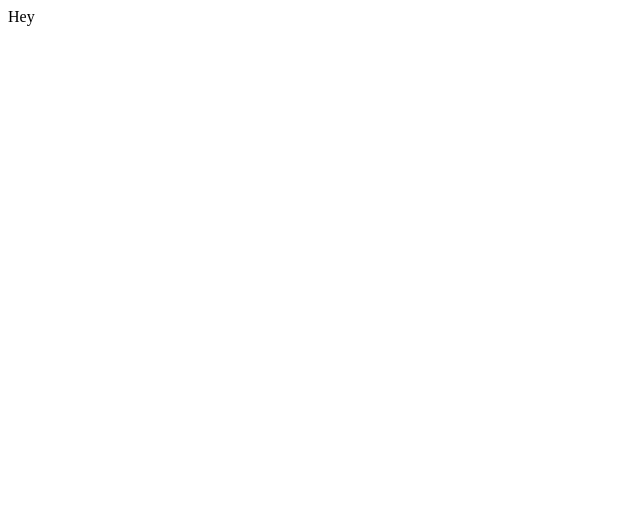
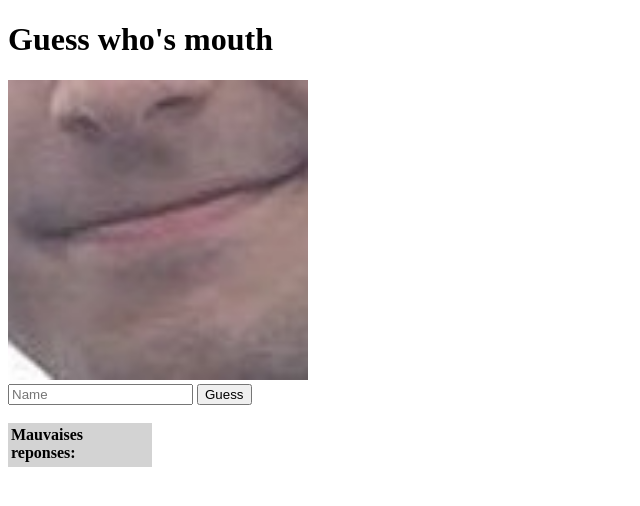
Before and after one commit to ChristianThibeault/GuessWhosMouth, a plain HTML site: page main.html in a window 1280 px wide. Shown: the whole page, without its empty margins (0-640 px from the left). Drawn offline with Linux system fonts and the light colour scheme.

Commit message:
Main Page Rough Draft

```diff
--- a/main.html
+++ b/main.html
@@ -1,7 +1,61 @@
 <!DOCTYPE html>
+<html>
 
-<html>
-  <body>
-    Hey
-  </body>
+<head>
+    <title>
+        Guess who's mouth
+    </title>
+
+
+
+</head>
+
+
+<body>
+
+<h1>Guess who's mouth </h1>
+
+
+<div id="ImageMouth">
+    <img src="./Pictures/chad_ZOOM.jpg" width="300px" height="300px">
+</div>
+
+
+
+<form id="frm1" onsubmit="slowlyzoomout();return false;">
+    <input type="text" placeholder="Name" name="Mouthname">
+    <button>Guess</button>
+</form>
+
+
+
+
+<div style="text-align:left;width:144px;">
+    <table style="background-color:lightgrey;">
+        <th>Mauvaises reponses:</th>
+        <tr id="MessageToUser"><br></tr>
+    </table>
+</div>
+
+
+
+
+
+<script>
+    function slowlyzoomout() {
+        var MouthName = document.getElementById("frm1").elements[0].value;
+        if (MouthName.toUpperCase()=='Chad'.toUpperCase()) {
+            alert("OH YES! C'etait effectivement "+MouthName);
+            return true
+        } else {
+            document.getElementById("MessageToUser").prepend(MouthName+' ' );
+            //document.getElementById("MessageToUser").innerHTML += "<br> Pas \n"+MouthName;
+            return false
+        }
+    }
+</script>
+
+
+
+</body>
 </html>
```
Also changed, not shown: Pictures/chad_ZOOM.jpg (added).
